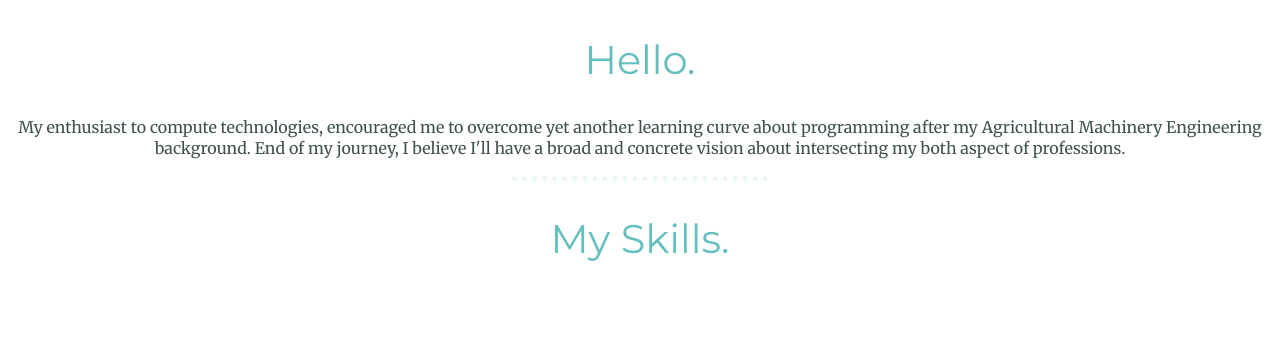
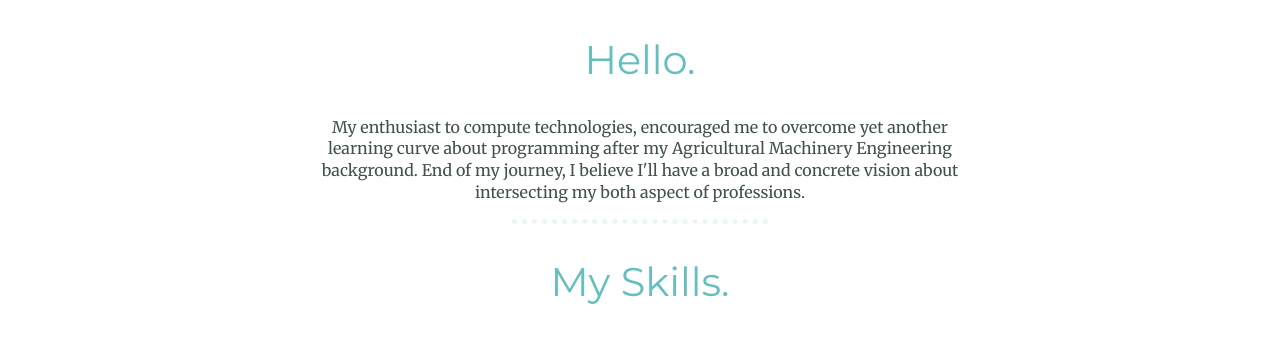
Before and after one commit to Jilcys/Jilcys.github.io, a plain HTML site: page index.html in a window 1280 px wide. Shown: the part 987-1328 px from the top of the page. Drawn offline with Linux system fonts and the light colour scheme.

Commit message:
hello-text adj

```diff
--- a/css/styles.css
+++ b/css/styles.css
@@ -51,6 +51,11 @@ p{
 }
 .profile img {
     width: 250px;
+}
+.hello-text{
+  width: 50%;
+  margin: 0 auto;
+  text-align: center;
 }
 
 .skill-row {
--- a/index.html
+++ b/index.html
@@ -26,9 +26,12 @@
         <div class="profile">
           <img src="img/cys.png" alt="owner">
           <h2>Hello.</h2>
-          <p>My enthusiast to compute technologies, encouraged me to overcome yet another learning curve about programming
-            after my Agricultural Machinery Engineering background. End of my journey, I believe I'll have a broad and
-            concrete vision about intersecting my both aspect of professions.</p>
+          <div class="hello-text">
+            <p>My enthusiast to compute technologies, encouraged me to overcome yet another learning curve about programming
+              after my Agricultural Machinery Engineering background. End of my journey, I believe I'll have a broad and
+              concrete vision about intersecting my both aspect of professions.</p>
+          </div>
+
         </div>
         <hr>
         <div class="skills">
```
